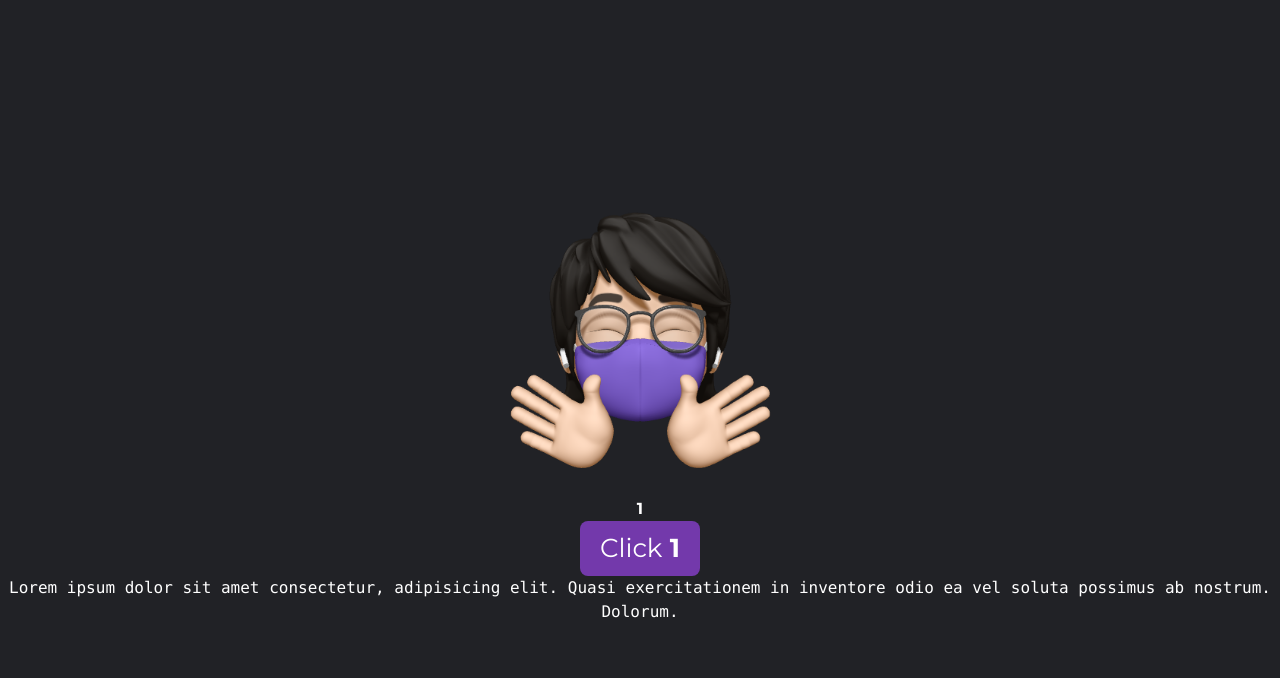
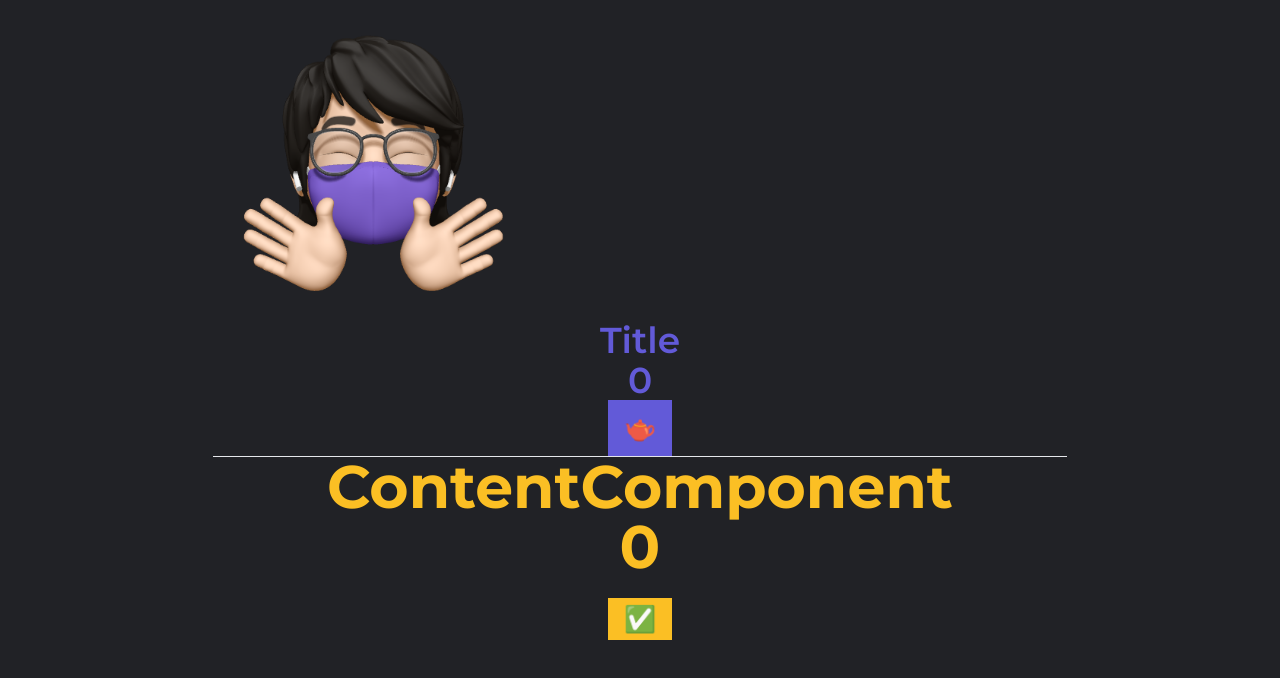
Before and after one commit to PawaOx4th/react-manga-search, a React (Vite) app: page / in a window 1280 px wide. Shown: the top 678 px of the page. Built offline with nearby package versions, Linux system fonts and the light colour scheme; no server answers.

Commit message:
Test use useContext.

```diff
--- a/src/App.css
+++ b/src/App.css
@@ -2,15 +2,14 @@
 
 .App {
   text-align: center;
-  width: 100vw;
+  width: 100%;
   font-family: "Montserrat", sans-serif;
   background-color: #212226;
   min-height: 100vh;
   display: flex;
   flex-direction: column;
   align-items: center;
-  justify-content: center;
-
+  justify-content: flex-start;
   color: white;
 }
 
--- a/src/App.tsx
+++ b/src/App.tsx
@@ -1,52 +1,30 @@
-import React, {
-  useState,
-  useEffect,
-  useMemo,
-  useRef,
-  useCallback,
-} from "react";
-import { useFetch } from "./hook/useFetch";
-import axios from "axios";
+import React, { useState } from "react";
+import "./App.css";
 import Avatar from "./assets/images/avatar.png";
-import ButtonCustom from "./components/Button/Button";
+import ContentComponent from "./components/Content/Content";
 import TitleComponent from "./components/Title/Title";
-import Loadding from "@/components/Loadding/Loadding";
-import "./App.css";
+
+interface SampleContextInterface {
+  count: number;
+  increment: Function;
+}
+
+export const SampleContext = React.createContext<SampleContextInterface | null>(
+  null
+);
 
 function App() {
-  const [count, setCount] = useState(1);
-  const [isOpenLoadder, setisOpenLoadder] = useState(false);
-  const [item, setItem] = useState<string[]>();
-
-  const { data, error, isLoad } = useFetch(
-    { method: "GET" },
-    `https://jsonplaceholder.typicode.com/todos/1`
-  );
-
-  const handleCount = () => {
-    // count.current += 1;
-    let data = count;
-    setCount(++data);
-  };
+  const [state, setState] = useState(0);
 
   return (
     <div className="App">
-      {isOpenLoadder && <Loadding />}
-      <img
-        src={Avatar}
-        alt="logo"
-        className="h-profile-md"
-        onClick={() => {
-          setisOpenLoadder(!isOpenLoadder);
-        }}
-      />
-      <strong>{count}</strong>
-      <ButtonCustom count={count} setCount={setCount} />
-      {isLoad ?? "✅"}
-
-      {data ? <span>{JSON.stringify(data)}</span> : ""}
-
-      <TitleComponent>AAA</TitleComponent>
+      <SampleContext.Provider value={{ count: state, increment: setState }}>
+        <div className="w-8/12 my-0 mx-auto ">
+          <img src={Avatar} alt="logo" className="h-profile-md" />
+          <TitleComponent />
+          <ContentComponent></ContentComponent>
+        </div>
+      </SampleContext.Provider>
     </div>
   );
 }
--- /dev/null
+++ b/src/components/Content/Content.tsx
@@ -0,0 +1,20 @@
+import { SampleContext } from "@/App";
+import React, { useContext } from "react";
+
+export default function ContentComponent() {
+  const sampleContext = useContext(SampleContext);
+  return (
+    <div className="text-6xl text-yellow-400 font-bold">
+      ContentComponent
+      <h3>{sampleContext?.count}</h3>
+      <button
+        className="px-4 py-2 bg-yellow-400"
+        onClick={() => {
+          sampleContext?.increment(sampleContext.count + 1);
+        }}
+      >
+        ✅
+      </button>
+    </div>
+  );
+}
--- a/src/components/Title/Title.tsx
+++ b/src/components/Title/Title.tsx
@@ -1,28 +1,27 @@
-import React, { ReactNode } from "react";
-import { useFetch } from "@/hook/useFetch";
-import { MangaAPIResponseType, MangaType } from "@/types/mangaType";
-
-import ClipLoader from "react-spinners/ClipLoader";
+import { SampleContext } from "@/App";
+import React, { ReactNode, useContext } from "react";
 
 interface Props {
-  children: ReactNode;
+  children?: ReactNode;
 }
 
 export default function Title(props: Props) {
   const { children } = props;
-
-  const { data, error, isLoad } = useFetch<MangaAPIResponseType>(
-    { method: "GET" },
-    "https://api.jikan.moe/v3/search/manga?q=Fate/Zero"
-  );
+  const sampleContext = useContext(SampleContext);
 
   return (
-    <div>
-      <code>
-        Lorem ipsum dolor sit amet consectetur, adipisicing elit. Quasi
-        exercitationem in inventore odio ea vel soluta possimus ab nostrum.
-        Dolorum.
-      </code>
+    <div className=" text-scales-seccandary font-semibold text-4xl">
+      Title
+      <h2>{sampleContext?.count}</h2>
+      <button
+        className="px-4 py-2 bg-scales-seccandary"
+        onClick={() => {
+          sampleContext?.increment(sampleContext.count + 1);
+        }}
+      >
+        🫖
+      </button>
+      <hr />
     </div>
   );
 }
```
Also changed, not shown: src/backup/jikanApi.md (added, +5 -0 lines).
